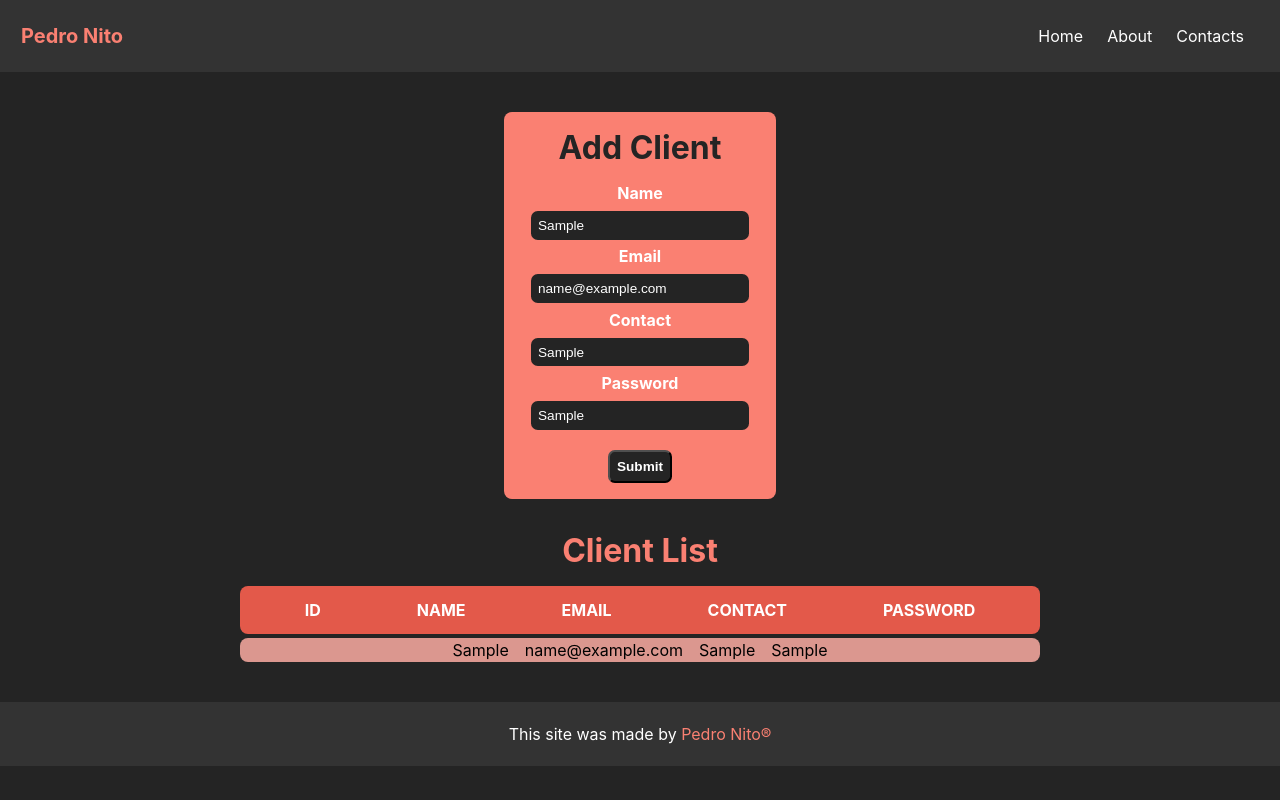
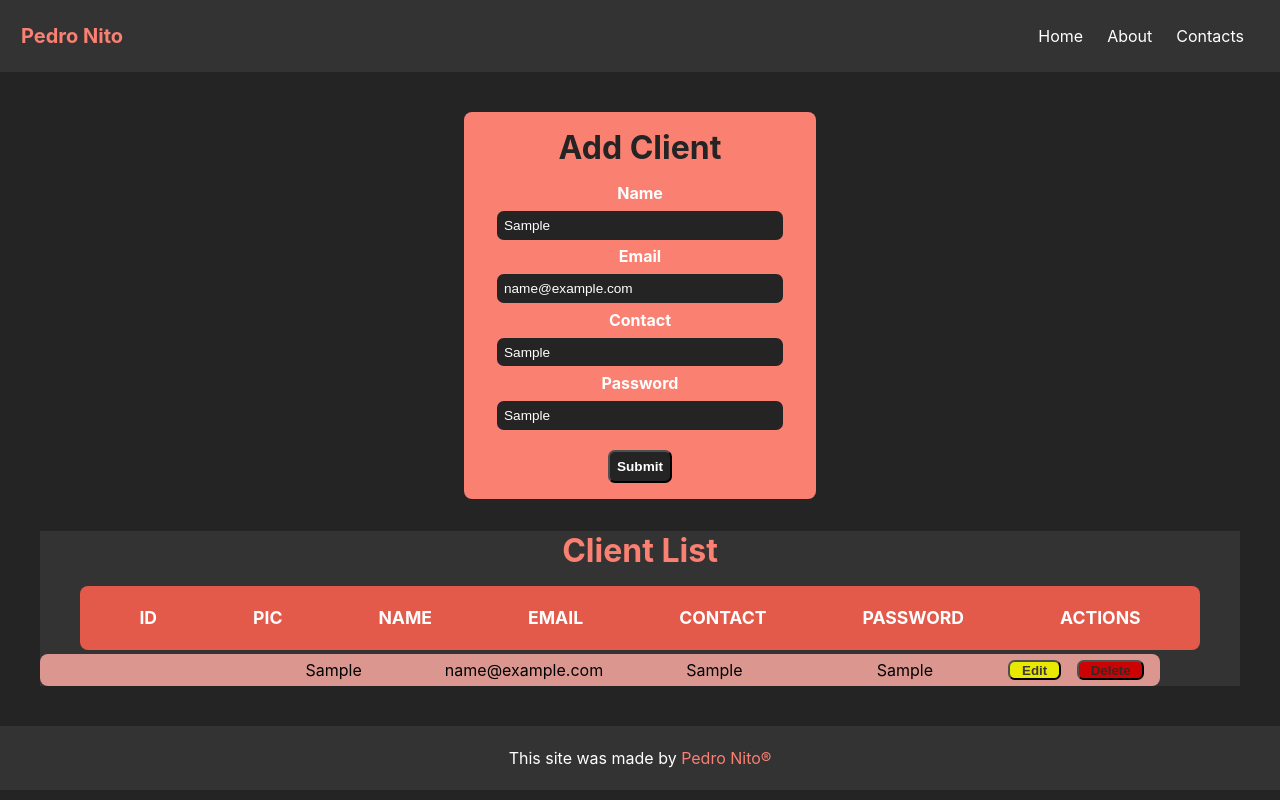
Before and after one commit to PedroNito/ClientList, a Vue app: page / in a window 1280 px wide. Both pictures are taken after typing "Sample", "name@example.com", "Sample", "Sample" into the empty fields and a click on the button "Submit". Built offline with nearby package versions, Linux system fonts and the light colour scheme.

Commit message:
updating list

```diff
--- a/package.json
+++ b/package.json
@@ -11,7 +11,8 @@
   "dependencies": {
     "pinia": "^2.1.7",
     "uuid": "^9.0.1",
-    "vue": "^3.3.4"
+    "vue": "^3.3.4",
+    "vue-uuid": "^3.0.0"
   },
   "devDependencies": {
     "@vitejs/plugin-vue": "^4.2.3",
--- a/src/components/UserForm.vue
+++ b/src/components/UserForm.vue
@@ -66,7 +66,7 @@ import { mapActions } from "pinia"
         align-items: center;
         padding: 1em;
         background-color: salmon;
-        width: 15em;
+        width: 20em;
         border-radius: 0.5em;
     }
     .title {
--- a/src/components/UserList.vue
+++ b/src/components/UserList.vue
@@ -1,6 +1,7 @@
 <script>
 import { mapState } from "pinia";
 import { usersStore } from "../store/user.js";
+import uuID from "vue-uuid"
 
     export default {
         computed: {
@@ -10,28 +11,40 @@ import { usersStore } from "../store/user.js";
 </script>
 
 <template>
+    <div class="back-color">
         <h1>Client List</h1>
         <div class="table">
             <div class="table-head">
                 <label for="ID" class="label">ID</label>
+                <label for="img" class="label">PIC</label>
                 <label for="name" class="label">NAME</label>
                 <label for="email" class="label">EMAIL</label>
                 <label for="contact" class="label">CONTACT</label>
                 <label for="password" class="label">PASSWORD</label>
+                <label for="password" class="label">ACTIONS</label>
+            </div>
         </div>
         <div class="table-body">
             <div class="table-row" v-for="user in UserList" :key="user.id">
-                <!--label for="ID" class="table-label">{{ user.id }}</label> -->
+                <label for="ID" class="table-label">{{ uuID }}</label>
+                <img src="" alt="">
                 <label for="name" class="table-label">{{ user.name }}</label>
                 <label for="email" class="table-label">{{ user.email }}</label>
                 <label for="contact" class="table-label">{{ user.contact }}</label>
                 <label for="password" class="table-label">{{ user.password }}</label>
+                    <div class="btn-position">
+                        <button class="btn-edit">Edit</button>
+                        <button class="btn-del">Delete</button>
+                    </div>
             </div>
         </div>
     </div>
 </template>
 
 <style scoped>
+.back-color{
+    background-color: #333;
+}
     .table {
         display:flex ;
         flex-direction: column;
@@ -46,8 +59,8 @@ import { usersStore } from "../store/user.js";
         gap: 6em;
         background-color: rgb(227, 89, 74);
         border-radius: 0.5em;
-        width: 50em;
-        height: 3em;
+        width: 70em;
+        height: 4em;
         margin-bottom: 0.25em;
     }
     .table-body {
@@ -58,20 +71,20 @@ import { usersStore } from "../store/user.js";
     .table-row {
         display: flex;
         flex-direction: row;
-        justify-content: center;
         align-items: center;
         gap: 1em;
-        width: 50em;
-        height: 1.5em;
+        width: 70em;
+        height: 2em;
         background-color: rgb(219, 151, 143);
         border-radius: 0.5em;
     }
     .label{
-        font-size: 1em;
+        font-size: 1.1em;
         font-weight: bold;
         color:rgb(255, 255, 255);
     }
     .table-label{
+        width: 70em;
         font-size: 1em;
         color:black;
     }
@@ -79,4 +92,28 @@ import { usersStore } from "../store/user.js";
         margin-top: 1em;
         color: salmon;
     }
+    .btn-position{
+        display: flex;
+        flex-direction: row;
+        gap: 1em;
+        margin-right: 1em;
+    }
+    .btn-edit{
+        width: 4em;
+        height: 1.5em;
+        border-radius: 0.5em;
+        border-color: rgb(79, 79, 79);
+        color: rgb(63, 56, 56);
+        font-weight: bold;
+        background-color: rgb(232, 232, 1);
+    }
+    .btn-del{
+        width: 5em;
+        height: 1.5em;
+        border-radius: 0.5em;
+        border-color: rgb(79, 79, 79);
+        color: rgb(50, 42, 42);
+        font-weight: bold;
+        background-color: rgb(205, 2, 2);
+    }
 </style>
```
Also changed, not shown: 1 other file (tests, documents, lock files or other folders). Lines whose indentation alone changed are shown as unchanged.
